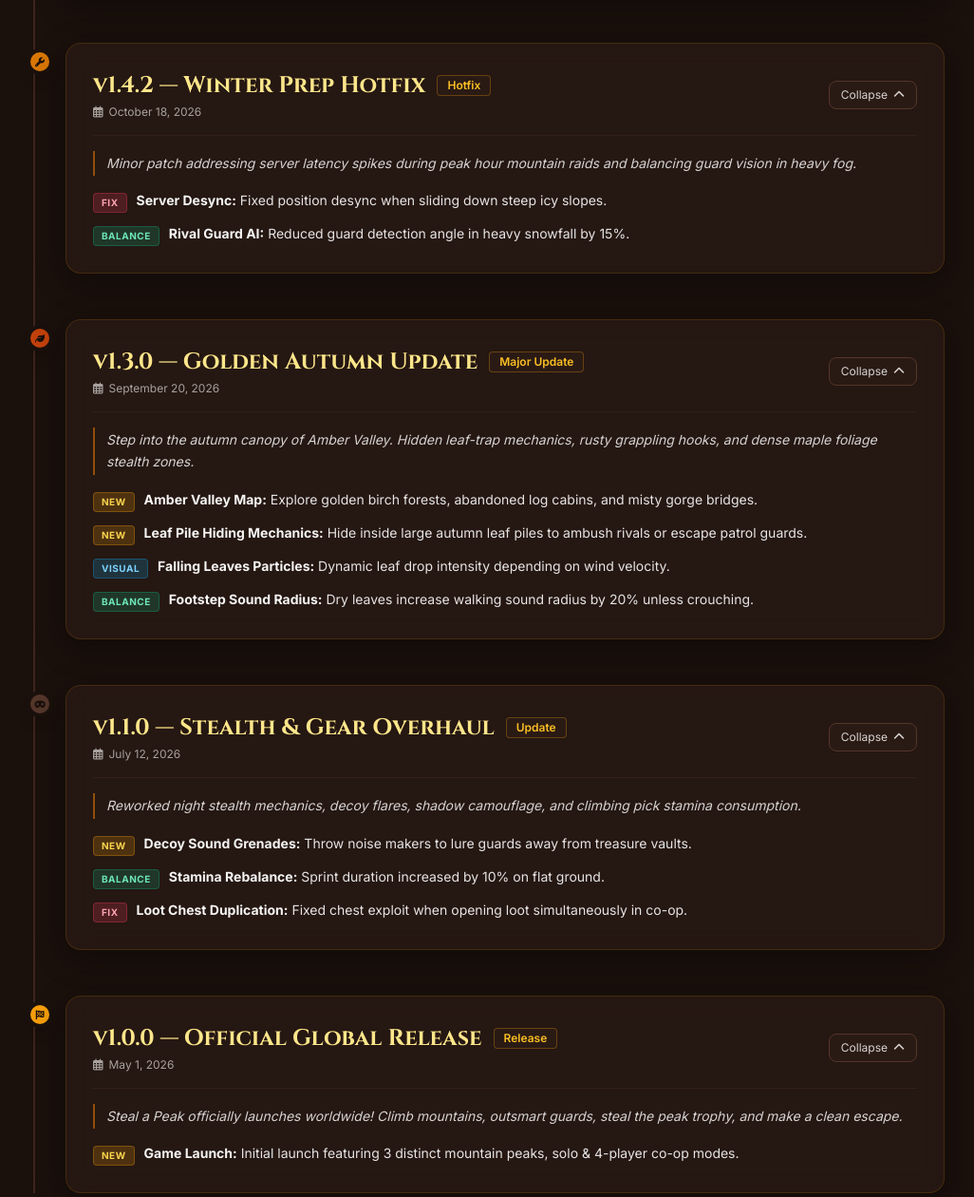
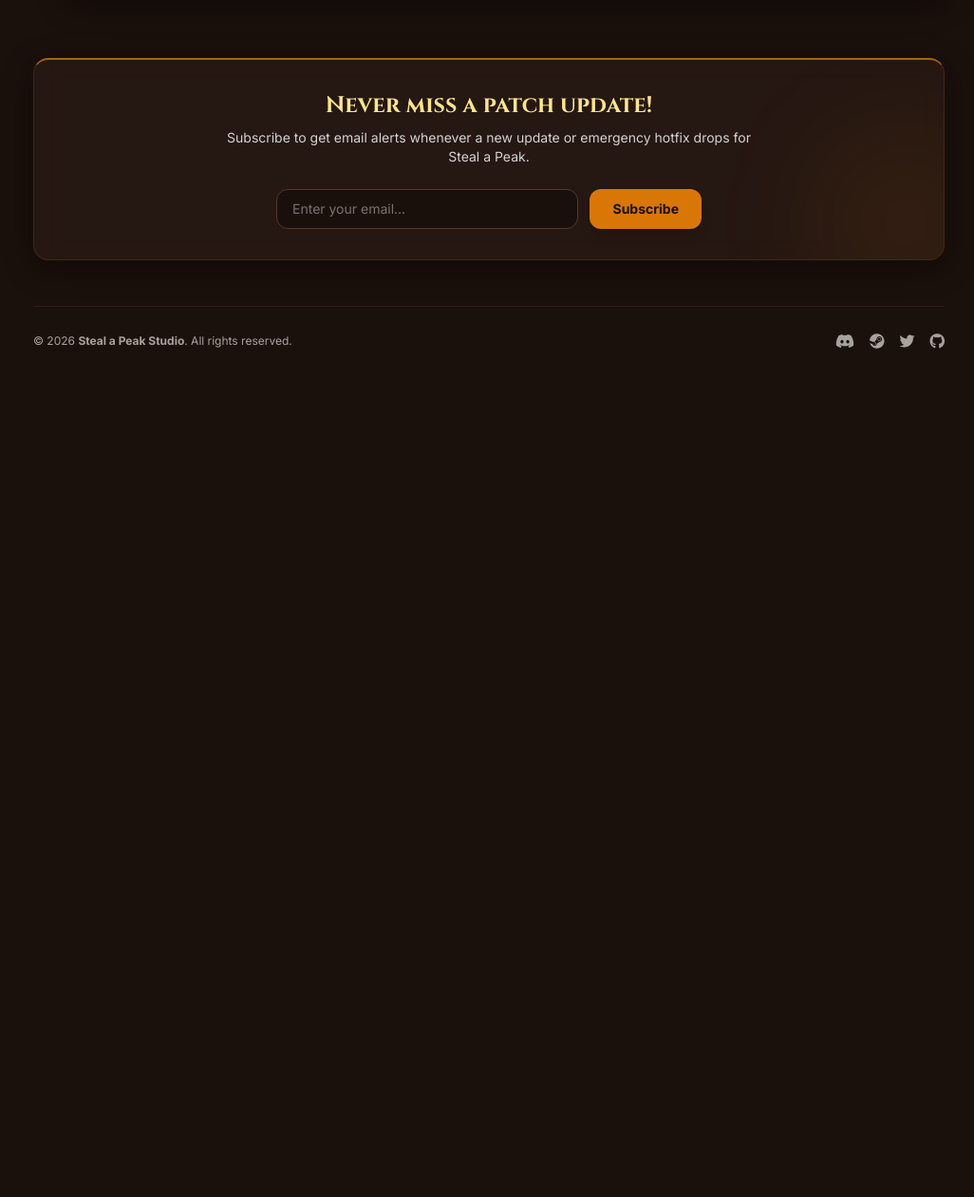
Before and after one commit to JAIVIVO/steal-a-last-changelogs, a plain HTML site: page index.html in a window 1280 px wide. Shown: the part 1064-2324 px from the top of the page at 95% size, without its empty margins (125-1151 px from the left). After the commit the page ends 1467 px from the top, so only its background shows below. Drawn offline with nearby package versions, Linux system fonts and the light colour scheme.

Commit message:
Update index.html
refresh page

```diff
--- a/index.html
+++ b/index.html
@@ -132,11 +132,11 @@
             </div>
             <div class="glass-panel p-4 rounded-xl text-center border-t-2 border-t-frost-500/60">
                 <div class="text-stone-400 text-xs font-medium uppercase tracking-wider mb-1">New Features</div>
-                <div class="text-xl sm:text-2xl font-bold text-frost-300 font-cinzel">+28</div>
+                <div class="text-xl sm:text-2xl font-bold text-frost-300 font-cinzel">0</div>
             </div>
             <div class="glass-panel p-4 rounded-xl text-center border-t-2 border-t-amber-warm/60">
                 <div class="text-stone-400 text-xs font-medium uppercase tracking-wider mb-1">Bug Fixes</div>
-                <div class="text-xl sm:text-2xl font-bold text-amber-300 font-cinzel">60+</div>
+                <div class="text-xl sm:text-2xl font-bold text-amber-300 font-cinzel">0</div>
             </div>
             <div class="glass-panel p-4 rounded-xl text-center border-t-2 border-t-frost-500/60">
                 <div class="text-stone-400 text-xs font-medium uppercase tracking-wider mb-1">Season</div>
@@ -261,60 +261,6 @@
                     { type: "fix", title: "Climbing Glitch:", desc: "Resolved bug where players clipping into ledge corners got launched into space." }
                 ]
             },
-            {
-                version: "v1.4.2",
-                title: "Winter Prep Hotfix",
-                badge: "Hotfix",
-                date: "October 18, 2026",
-                icon: "fa-wrench",
-                iconBg: "bg-amber-warm",
-                summary: "Minor patch addressing server latency spikes during peak hour mountain raids and balancing guard vision in heavy fog.",
-                changes: [
-                    { type: "fix", title: "Server Desync:", desc: "Fixed position desync when sliding down steep icy slopes." },
-                    { type: "balance", title: "Rival Guard AI:", desc: "Reduced guard detection angle in heavy snowfall by 15%." }
-                ]
-            },
-            {
-                version: "v1.3.0",
-                title: "Golden Autumn Update",
-                badge: "Major Update",
-                date: "September 20, 2026",
-                icon: "fa-leaf",
-                iconBg: "bg-autumn-leaf",
-                summary: "Step into the autumn canopy of Amber Valley. Hidden leaf-trap mechanics, rusty grappling hooks, and dense maple foliage stealth zones.",
-                changes: [
-                    { type: "new", title: "Amber Valley Map:", desc: "Explore golden birch forests, abandoned log cabins, and misty gorge bridges." },
-                    { type: "new", title: "Leaf Pile Hiding Mechanics:", desc: "Hide inside large autumn leaf piles to ambush rivals or escape patrol guards." },
-                    { type: "visual", title: "Falling Leaves Particles:", desc: "Dynamic leaf drop intensity depending on wind velocity." },
-                    { type: "balance", title: "Footstep Sound Radius:", desc: "Dry leaves increase walking sound radius by 20% unless crouching." }
-                ]
-            },
-            {
-                version: "v1.1.0",
-                title: "Stealth & Gear Overhaul",
-                badge: "Update",
-                date: "July 12, 2026",
-                icon: "fa-mask",
-                iconBg: "bg-wood-600",
-                summary: "Reworked night stealth mechanics, decoy flares, shadow camouflage, and climbing pick stamina consumption.",
-                changes: [
-                    { type: "new", title: "Decoy Sound Grenades:", desc: "Throw noise makers to lure guards away from treasure vaults." },
-                    { type: "balance", title: "Stamina Rebalance:", desc: "Sprint duration increased by 10% on flat ground." },
-                    { type: "fix", title: "Loot Chest Duplication:", desc: "Fixed chest exploit when opening loot simultaneously in co-op." }
-                ]
-            },
-            {
-                version: "v1.0.0",
-                title: "Official Global Release",
-                badge: "Release",
-                date: "May 1, 2026",
-                icon: "fa-flag-checkered",
-                iconBg: "bg-amber-500",
-                summary: "Steal a Peak officially launches worldwide! Climb mountains, outsmart guards, steal the peak trophy, and make a clean escape.",
-                changes: [
-                    { type: "new", title: "Game Launch:", desc: "Initial launch featuring 3 distinct mountain peaks, solo & 4-player co-op modes." }
-                ]
-            }
         ];
 
         // -------------------------------------------------------------
```
